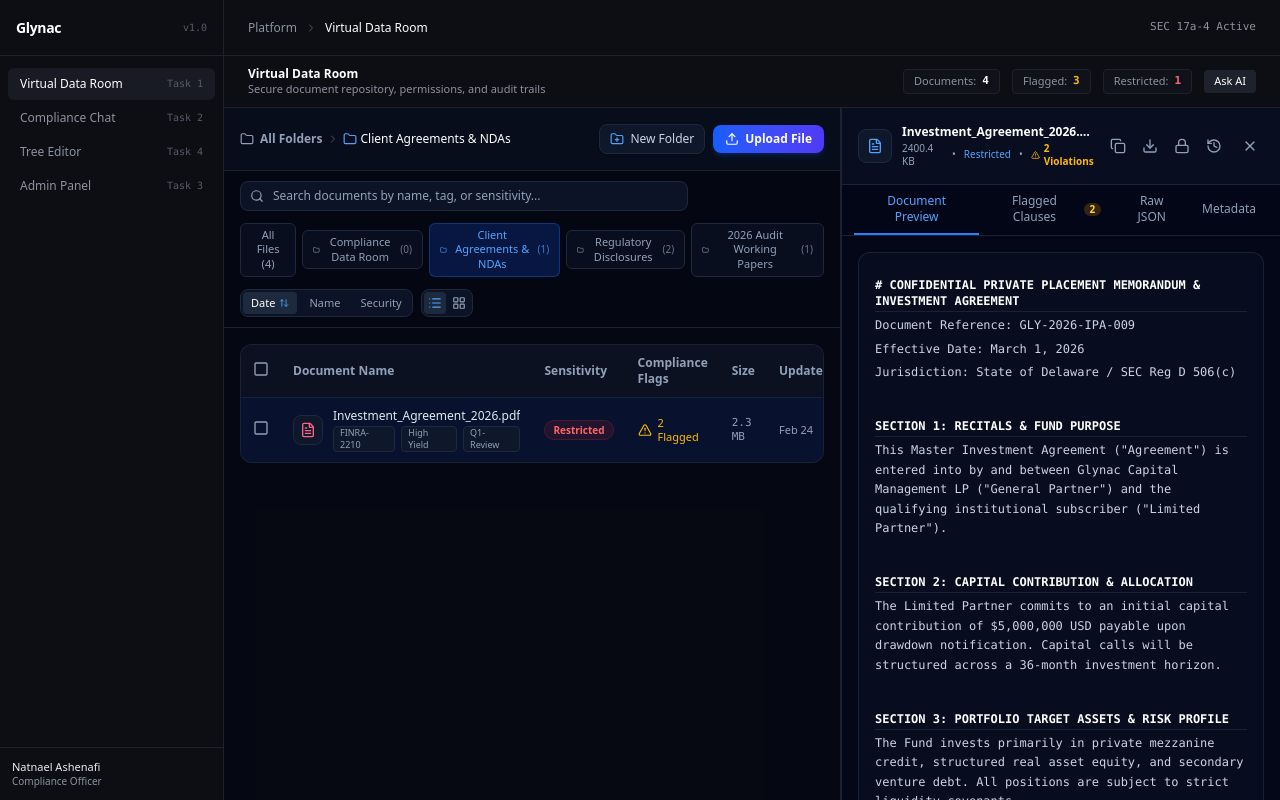
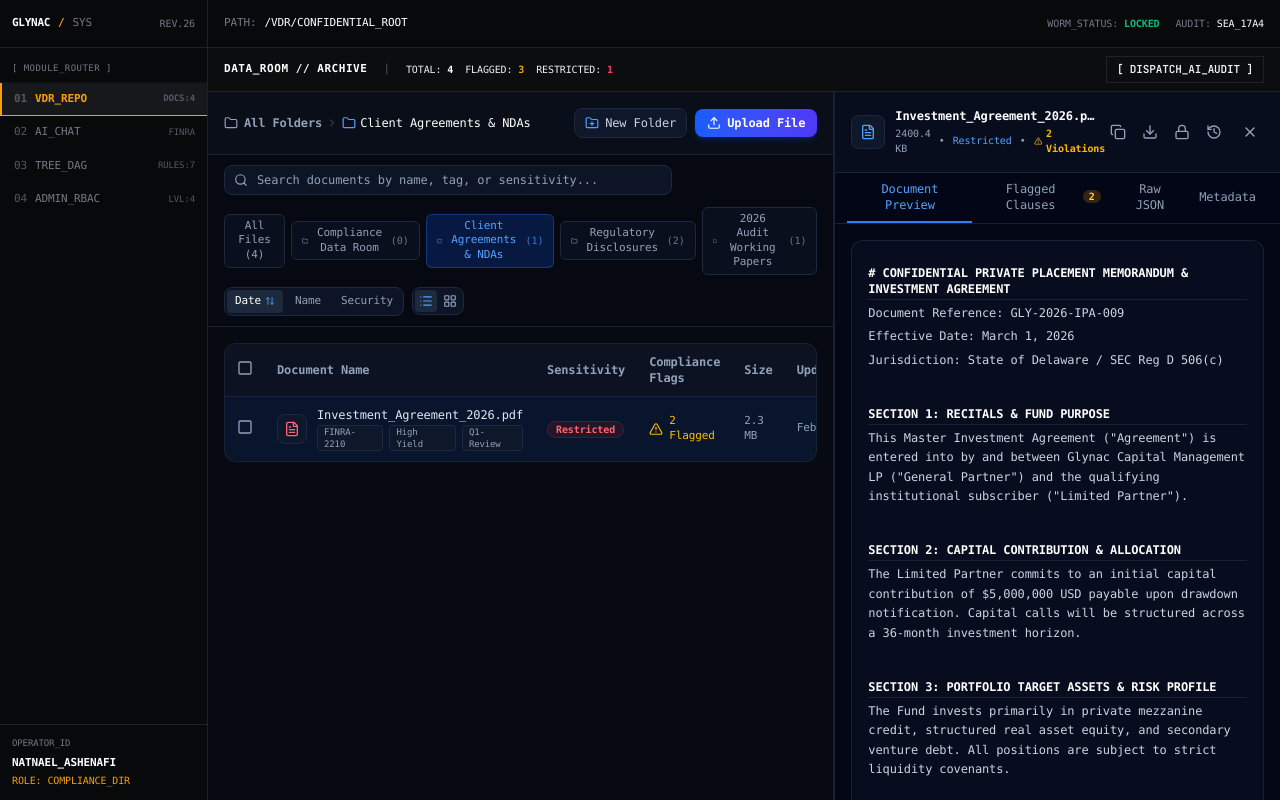
Before and after one commit to Natnael9/Glynac, a Next.js app: page / in a window 1280 px wide. Built offline with nearby package versions, Linux system fonts and the light colour scheme.

Commit message:
style(terminal): eradicate AI design tropes with high-density utilitarian Bloomberg-style terminal aesthetic

```diff
--- a/src/app/globals.css
+++ b/src/app/globals.css
@@ -1,61 +1,95 @@
 @import "tailwindcss";
 
 :root {
-  --background: #090a0f;
-  --surface: #10121a;
-  --surface-hover: #161922;
-  --border: #1e222d;
-  --border-subtle: #171a23;
-  --text-primary: #ededed;
-  --text-secondary: #8b92a0;
-  --text-muted: #555c6b;
-  --accent: #2563eb;
+  --bg-app: #0c0d0e;
+  --bg-sidebar: #08090a;
+  --bg-panel: #111214;
+  --bg-hover: #17181c;
+  --border-app: #1f2126;
+  --border-strong: #2c2f36;
+  --amber-terminal: #f59e0b;
+  --text-main: #f0f1f3;
+  --text-muted: #737887;
+  --font-code: "JetBrains Mono", ui-monospace, SFMono-Regular, Menlo, Monaco, Consolas, monospace;
 }
 
 body {
-  background-color: var(--background);
-  color: var(--text-primary);
-  font-family: -apple-system, BlinkMacSystemFont, "Segoe UI", Roboto, Helvetica, Arial, sans-serif;
+  background-color: var(--bg-app);
+  color: var(--text-main);
+  font-family: var(--font-code);
+  font-size: 12px;
+  line-height: 1.5;
+  letter-spacing: -0.01em;
   overflow-x: hidden;
   -webkit-font-smoothing: antialiased;
 }
 
-/* Minimal clean surfaces - no glow, no blur, no heavy gradients */
-.minimal-surface {
-  background-color: var(--surface);
-  border: 1px solid var(--border);
+/* Sharp raw architectural borders - zero pill shapes */
+.terminal-window {
+  background-color: var(--bg-panel);
+  border: 1px solid var(--border-app);
 }
 
-.minimal-card {
-  background-color: var(--surface);
-  border: 1px solid var(--border);
-  transition: background-color 0.15s ease;
+.terminal-row {
+  border-bottom: 1px solid var(--border-app);
 }
 
-.minimal-card:hover {
-  background-color: var(--surface-hover);
+.terminal-btn {
+  background-color: transparent;
+  border: 1px solid var(--border-app);
+  color: var(--text-main);
+  font-family: var(--font-code);
+  font-size: 11px;
+  padding: 4px 10px;
+  transition: all 0.1s ease;
 }
 
-/* Crisp slim scrollbars */
+.terminal-btn:hover {
+  background-color: #f0f1f3;
+  color: #0c0d0e;
+  border-color: #f0f1f3;
+}
+
+.terminal-btn-primary {
+  background-color: var(--amber-terminal);
+  border: 1px solid var(--amber-terminal);
+  color: #000000;
+  font-weight: 600;
+  font-family: var(--font-code);
+  font-size: 11px;
+  padding: 4px 10px;
+}
+
+.terminal-btn-primary:hover {
+  background-color: #fbbf24;
+  border-color: #fbbf24;
+}
+
+/* Utilitarian raw badge */
+.terminal-badge {
+  font-family: var(--font-code);
+  font-size: 10px;
+  padding: 1px 6px;
+  border: 1px solid var(--border-strong);
+  text-transform: uppercase;
+}
+
+/* Raw scrollbars */
 ::-webkit-scrollbar {
   width: 4px;
   height: 4px;
 }
 
 ::-webkit-scrollbar-track {
-  background: var(--background);
+  background: var(--bg-sidebar);
 }
 
 ::-webkit-scrollbar-thumb {
-  background: #252a38;
+  background: var(--border-strong);
 }
 
-::-webkit-scrollbar-thumb:hover {
-  background: #3b4255;
+/* Sharp focus */
+*:focus-visible {
+  outline: 1px solid var(--amber-terminal) !important;
+  outline-offset: -1px;
 }
-
-/* Simple crisp focus outline */
-*:focus-visible {
-  outline: 1px solid #3b82f6 !important;
-  outline-offset: 1px;
-}
--- a/src/app/layout.tsx
+++ b/src/app/layout.tsx
@@ -6,8 +6,8 @@ import { ChatProvider } from '@/lib/chatContext';
 import { AdminProvider } from '@/lib/adminContext';
 
 export const metadata: Metadata = {
-  title: 'Glynac — Compliance Platform',
-  description: 'Virtual Data Room, Compliance AI, Policy Graphs, and Enterprise RBAC.',
+  title: 'GLYNAC / COMPLIANCE SYSTEM',
+  description: 'Enterprise compliance audit terminal and policy editor.',
 };
 
 export default function RootLayout({
@@ -17,7 +17,15 @@ export default function RootLayout({
 }) {
   return (
     <html lang="en" className="h-full antialiased dark">
-      <body className="min-h-full flex flex-col bg-[#090a0f] text-[#ededed] font-sans selection:bg-blue-600/30 selection:text-white">
+      <head>
+        <link rel="preconnect" href="https://fonts.googleapis.com" />
+        <link rel="preconnect" href="https://fonts.gstatic.com" crossOrigin="anonymous" />
+        <link
+          href="https://fonts.googleapis.com/css2?family=JetBrains+Mono:wght@400;500;600;700&display=swap"
+          rel="stylesheet"
+        />
+      </head>
+      <body className="min-h-full flex flex-col bg-[#0c0d0e] text-[#f0f1f3] selection:bg-[#f59e0b] selection:text-black">
         <VDRProvider>
           <ChatProvider>
             <AdminProvider>
--- a/src/app/vdr/page.tsx
+++ b/src/app/vdr/page.tsx
@@ -17,62 +17,52 @@ export default function VDRPage() {
   const restrictedCount = documents.filter((d) => d.sensitivity === 'Restricted').length;
 
   return (
-    <div className="flex flex-col h-full bg-[#090a0f] overflow-hidden select-none">
-      {/* Top Simple Sub-header — Clean border, no glow, no dots */}
-      <div className="border-b border-[#1e222d] bg-[#0c0e14] px-4 sm:px-6 py-2.5 shrink-0">
-        <div className="flex flex-wrap items-center justify-between gap-3">
-          <div>
-            <h1 className="text-xs font-semibold text-white">
-              Virtual Data Room
-            </h1>
-            <p className="text-[11px] text-[#8b92a0]">
-              Secure document repository, permissions, and audit trails
-            </p>
+    <div className="flex flex-col h-full bg-[#0c0d0e] overflow-hidden select-none font-mono text-[11px]">
+      {/* Dense Utilitarian Stats Header */}
+      <div className="border-b border-[#1f2126] bg-[#0c0d0e] px-4 py-2 flex flex-wrap items-center justify-between gap-3 shrink-0">
+        <div className="flex items-center gap-4">
+          <span className="font-bold text-white uppercase tracking-wider">
+            DATA_ROOM // ARCHIVE
+          </span>
+          <span className="text-[#525766]">|</span>
+          <div className="flex items-center gap-3 text-[10px]">
+            <span>
+              TOTAL: <span className="text-white font-bold">{totalDocs}</span>
+            </span>
+            <span>
+              FLAGGED: <span className="text-[#f59e0b] font-bold">{flaggedCount}</span>
+            </span>
+            <span>
+              RESTRICTED: <span className="text-[#f43f5e] font-bold">{restrictedCount}</span>
+            </span>
           </div>
+        </div>
 
-          {/* Simple Clean Metrics */}
-          <div className="flex items-center gap-3 text-xs">
-            <div className="flex items-center gap-1.5 px-2.5 py-1 rounded bg-[#10121a] border border-[#1e222d]">
-              <span className="text-[#8b92a0] text-[11px]">Documents:</span>
-              <span className="font-semibold text-white text-[11px] font-mono">{totalDocs}</span>
-            </div>
-
-            <div className="flex items-center gap-1.5 px-2.5 py-1 rounded bg-[#10121a] border border-[#1e222d]">
-              <span className="text-[#8b92a0] text-[11px]">Flagged:</span>
-              <span className="font-semibold text-amber-400 text-[11px] font-mono">{flaggedCount}</span>
-            </div>
-
-            <div className="flex items-center gap-1.5 px-2.5 py-1 rounded bg-[#10121a] border border-[#1e222d]">
-              <span className="text-[#8b92a0] text-[11px]">Restricted:</span>
-              <span className="font-semibold text-rose-400 text-[11px] font-mono">{restrictedCount}</span>
-            </div>
-
-            <Link
-              href="/chat"
-              className="px-2.5 py-1 rounded bg-[#1e222d] hover:bg-[#282d3c] text-white text-[11px] font-medium transition-colors"
-            >
-              Ask AI
-            </Link>
-          </div>
+        <div className="flex items-center gap-2">
+          <Link
+            href="/chat"
+            className="terminal-btn bg-[#17181c] hover:bg-[#f59e0b] hover:text-black hover:border-[#f59e0b] font-semibold text-[10px] px-2.5 py-1 uppercase"
+          >
+            [ DISPATCH_AI_AUDIT ]
+          </Link>
         </div>
       </div>
 
-      {/* Main Split-Screen Workspace — Clean solid surfaces */}
+      {/* Split Workstation View */}
       <div className="flex-1 flex overflow-hidden">
-        {/* Left: Dynamic File Explorer */}
-        <div className={`h-full transition-all duration-200 ${activeDoc ? 'w-full lg:w-3/5 xl:w-7/12' : 'w-full'}`}>
+        {/* Left Explorer */}
+        <div className={`h-full ${activeDoc ? 'w-full lg:w-3/5 xl:w-7/12' : 'w-full'}`}>
           <FileExplorer />
         </div>
 
-        {/* Right: In-App Document Previewer */}
+        {/* Right Preview */}
         {activeDoc && (
-          <div className="hidden lg:block lg:w-2/5 xl:w-5/12 h-full border-l border-[#1e222d] bg-[#0c0e14]">
+          <div className="hidden lg:block lg:w-2/5 xl:w-5/12 h-full border-l border-[#1f2126] bg-[#0c0d0e]">
             <DocumentPreviewer />
           </div>
         )}
       </div>
 
-      {/* Modals & Drawers */}
       <PermissionModal />
       <AuditLogDrawer />
       <UploadModal />
--- a/src/components/layout/AppShell.tsx
+++ b/src/components/layout/AppShell.tsx
@@ -3,7 +3,6 @@
 import React, { useState } from 'react';
 import Link from 'next/link';
 import { usePathname } from 'next/navigation';
-import { ChevronRight, Menu, X } from 'lucide-react';
 
 interface AppShellProps {
   children: React.ReactNode;
@@ -15,121 +14,136 @@ export function AppShell({ children }: AppShellProps) {
 
   const navigation = [
     {
-      name: 'Virtual Data Room',
+      code: '01',
+      name: 'VDR_REPO',
       href: '/vdr',
-      task: 'Task 1',
+      meta: 'DOCS:4',
       current: pathname === '/vdr' || pathname === '/',
     },
     {
-      name: 'Compliance Chat',
+      code: '02',
+      name: 'AI_CHAT',
       href: '/chat',
-      task: 'Task 2',
+      meta: 'FINRA',
       current: pathname === '/chat',
     },
     {
-      name: 'Tree Editor',
+      code: '03',
+      name: 'TREE_DAG',
       href: '/tree',
-      task: 'Task 4',
+      meta: 'RULES:7',
       current: pathname === '/tree',
     },
     {
-      name: 'Admin Panel',
+      code: '04',
+      name: 'ADMIN_RBAC',
       href: '/admin',
-      task: 'Task 3',
+      meta: 'LVL:4',
       current: pathname === '/admin',
     },
   ];
 
   return (
-    <div className="flex h-screen w-full bg-[#090a0f] text-[#ededed] overflow-hidden select-none font-sans text-xs">
-      {/* Sidebar for Desktop */}
-      <aside className="hidden md:flex flex-col w-56 border-r border-[#1e222d] bg-[#0c0e14] select-none shrink-0">
-        {/* Brand Header — Simple clean typographic mark, no crown/logo/glow */}
-        <div className="h-14 px-4 flex items-center justify-between border-b border-[#1e222d]">
-          <span className="font-semibold text-sm tracking-tight text-white">
-            Glynac
-          </span>
-          <span className="text-[10px] text-[#555c6b] font-mono">v1.0</span>
+    <div className="flex h-screen w-full bg-[#0c0d0e] text-[#f0f1f3] overflow-hidden select-none font-mono text-[11px]">
+      {/* Sidebar - Sharp, dense, utilitarian */}
+      <aside className="hidden md:flex flex-col w-52 border-r border-[#1f2126] bg-[#08090a] shrink-0">
+        {/* Terminal Header */}
+        <div className="h-12 px-3 flex items-center justify-between border-b border-[#1f2126]">
+          <div className="flex items-center gap-2">
+            <span className="font-bold tracking-tight text-white">GLYNAC</span>
+            <span className="text-[#f59e0b] font-bold">/</span>
+            <span className="text-[#737887]">SYS</span>
+          </div>
+          <span className="text-[10px] text-[#737887]">REV.26</span>
         </div>
 
-        {/* Navigation List — Clean text links */}
-        <div className="flex-1 px-2 py-3 space-y-0.5 overflow-y-auto">
+        {/* Navigation - Raw, no bubbles */}
+        <div className="flex-1 py-2 divide-y divide-[#1f2126]/40">
+          <div className="px-3 py-1.5 text-[9px] uppercase tracking-wider text-[#737887]">
+            [ MODULE_ROUTER ]
+          </div>
           {navigation.map((item) => (
             <Link
               key={item.name}
               href={item.href}
-              className={`flex items-center justify-between px-3 py-2 rounded-md transition-colors ${
+              className={`flex items-center justify-between px-3 py-2 transition-colors ${
                 item.current
-                  ? 'bg-[#181b24] text-white font-medium'
-                  : 'text-[#8b92a0] hover:text-[#ededed] hover:bg-[#12151c]'
+                  ? 'bg-[#17181c] text-[#f59e0b] font-bold border-l-2 border-[#f59e0b]'
+                  : 'text-[#737887] hover:text-[#f0f1f3] hover:bg-[#111214] border-l-2 border-transparent'
               }`}
             >
-              <span>{item.name}</span>
-              <span className="text-[10px] text-[#555c6b] font-mono">{item.task}</span>
+              <div className="flex items-center gap-2">
+                <span className="text-[#525766]">{item.code}</span>
+                <span>{item.name}</span>
+              </div>
+              <span className="text-[9px] text-[#525766]">{item.meta}</span>
             </Link>
           ))}
         </div>
 
-        {/* User Info — Clean simple metadata */}
-        <div className="p-3 border-t border-[#1e222d]">
-          <div className="flex items-center justify-between text-[11px]">
-            <div className="truncate">
-              <p className="font-medium text-[#ededed] truncate">Natnael Ashenafi</p>
-              <p className="text-[#8b92a0] text-[10px]">Compliance Officer</p>
-            </div>
-          </div>
+        {/* Operator Info - High density */}
+        <div className="p-3 border-t border-[#1f2126] bg-[#08090a]">
+          <div className="text-[9px] text-[#737887] mb-1">OPERATOR_ID</div>
+          <div className="font-semibold text-white truncate">NATNAEL_ASHENAFI</div>
+          <div className="text-[#f59e0b] text-[10px] mt-0.5">ROLE: COMPLIANCE_DIR</div>
         </div>
       </aside>
 
-      {/* Main Content Area */}
+      {/* Main Panel */}
       <div className="flex-1 flex flex-col min-w-0 overflow-hidden">
-        {/* Top Header — Minimalist clean path bar */}
-        <header className="h-14 border-b border-[#1e222d] bg-[#0c0e14] px-4 sm:px-6 flex items-center justify-between shrink-0">
-          <div className="flex items-center gap-2 text-xs">
+        {/* Header Bar */}
+        <header className="h-12 border-b border-[#1f2126] bg-[#08090a] px-4 flex items-center justify-between shrink-0">
+          <div className="flex items-center gap-3">
             <button
               onClick={() => setIsMobileMenuOpen(!isMobileMenuOpen)}
-              className="md:hidden p-1.5 rounded text-[#8b92a0] hover:text-white"
+              className="md:hidden text-[#737887] hover:text-white"
             >
-              {isMobileMenuOpen ? <X className="h-4 w-4" /> : <Menu className="h-4 w-4" />}
+              [MENU]
             </button>
-            <span className="text-[#8b92a0]">Platform</span>
-            <ChevronRight className="h-3 w-3 text-[#555c6b]" />
-            <span className="text-white font-medium">
-              {pathname === '/vdr' || pathname === '/'
-                ? 'Virtual Data Room'
-                : pathname === '/chat'
-                ? 'Compliance Chat'
-                : pathname === '/tree'
-                ? 'Visual Tree Editor'
-                : 'Admin Panel'}
-            </span>
+            <div className="flex items-center gap-2 text-[11px]">
+              <span className="text-[#737887]">PATH:</span>
+              <span className="text-white">
+                {pathname === '/vdr' || pathname === '/'
+                  ? '/VDR/CONFIDENTIAL_ROOT'
+                  : pathname === '/chat'
+                  ? '/AI/FINRA_ANALYZER'
+                  : pathname === '/tree'
+                  ? '/POLICY/DAG_BUILDER'
+                  : '/ADMIN/RBAC_MATRIX'}
+              </span>
+            </div>
           </div>
 
-          <div className="text-[11px] text-[#8b92a0] font-mono">
-            SEC 17a-4 Active
+          <div className="flex items-center gap-4 text-[10px]">
+            <span className="text-[#737887]">
+              WORM_STATUS: <span className="text-[#10b981] font-bold">LOCKED</span>
+            </span>
+            <span className="text-[#737887]">
+              AUDIT: <span className="text-white">SEA_17A4</span>
+            </span>
           </div>
         </header>
 
-        {/* Mobile Navigation Drawer */}
+        {/* Mobile Nav */}
         {isMobileMenuOpen && (
-          <div className="md:hidden border-b border-[#1e222d] bg-[#0c0e14] p-3 space-y-1">
+          <div className="md:hidden border-b border-[#1f2126] bg-[#08090a] p-2 space-y-1">
             {navigation.map((item) => (
               <Link
                 key={item.name}
                 href={item.href}
                 onClick={() => setIsMobileMenuOpen(false)}
-                className={`flex items-center justify-between p-2 rounded text-xs ${
-                  item.current ? 'bg-[#181b24] text-white' : 'text-[#8b92a0]'
+                className={`flex items-center justify-between p-2 text-[11px] ${
+                  item.current ? 'bg-[#17181c] text-[#f59e0b]' : 'text-[#737887]'
                 }`}
               >
                 <span>{item.name}</span>
-                <span className="text-[10px] text-[#555c6b]">{item.task}</span>
+                <span>{item.meta}</span>
               </Link>
             ))}
           </div>
         )}
 
-        {/* Dynamic Page Content */}
+        {/* Main Work Area */}
         <main className="flex-1 overflow-hidden relative">{children}</main>
       </div>
     </div>
```
